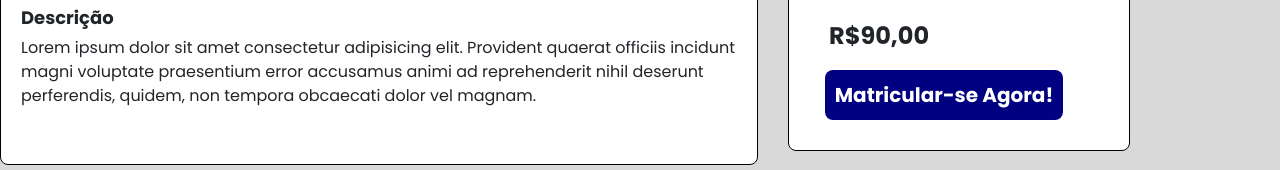
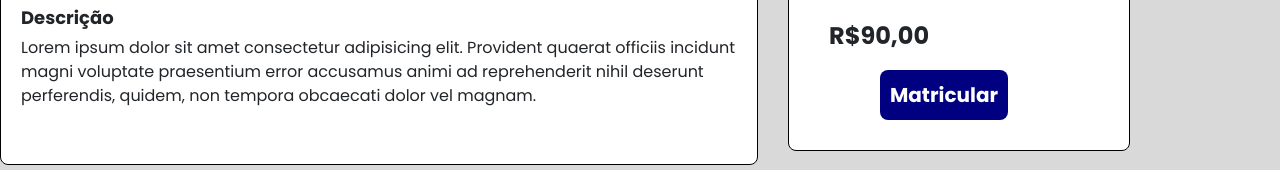
Before and after one commit to mdsreq-fga-unb/2022.2-iStudent, a React (Vite) app in the folder frontend/IStudent/: page /detalhes-curso in a window 1280 px wide. Shown: the part 429-599 px from the top of the page. Built offline with nearby package versions, Linux system fonts and the light colour scheme; no server answers.

Commit message:
feat: integrando matrícula e desmatrícula

```diff
--- a/frontend/IStudent/src/app/pages/courseDetail/CourseDetail.tsx
+++ b/frontend/IStudent/src/app/pages/courseDetail/CourseDetail.tsx
@@ -2,11 +2,17 @@ import { Button, CoursesCard, HeaderUser } from '../../shared/components'
 import {Container, Divisor, FirstBody, OtherCourses, SecondBody} from './styles'
 import Carousel from 'react-bootstrap/Carousel';
 import enrollCourse from '../../shared/services/student/enrollCourse';
-import { useState } from 'react';
+import { useEffect, useState } from 'react';
 import unrollCourse from '../../shared/services/student/unrollCourse';
 
-export function CourseDetail() {
+export function CourseDetail({ status } : any ) {
   const [enrollmentStatus, setEnrollmentStatus] = useState("AGUARDO");
+  const [currentStatus, setCurrentStatus] = useState(status)
+
+
+  useEffect(() => {
+    setCurrentStatus(status);
+  }, [status]);
 
   async function handleEnrollCourse(data: {userId: number; courseId: number}){
     setEnrollmentStatus("CARREGANDO");
@@ -19,6 +25,7 @@ export function CourseDetail() {
 
     setTimeout(() => {
       setEnrollmentStatus("SUCESSO");
+      setCurrentStatus("MATRICULADO");
     }, 2000)
   }
 
@@ -30,6 +37,11 @@ export function CourseDetail() {
     } catch (error: any) {
       alert(error.message);
     }
+
+    setTimeout(() => {
+      setEnrollmentStatus("SUCESSO");
+      setCurrentStatus("NAO_MATRICULADO");
+    })
   }
 
   return (
@@ -67,9 +79,20 @@ export function CourseDetail() {
           <div className='image-container'></div>
           <div className='price-container'><p>R$90,00</p></div>
           <div className="button-container">
-            <Button onClick={handleUnrollCourse}>
-              Matricular-se Agora!
-            </Button>
+            { currentStatus === "MATRICULADO" ? (
+              <div>
+                <Button onClick={handleUnrollCourse}>
+                  Cancelar Matrícula
+                </Button>
+
+              </div>
+            ) : (
+              <div>
+                <Button onClick={handleEnrollCourse}>
+                  Matricular
+                </Button>
+              </div>
+            )}
           </div>
         </SecondBody>
       </Divisor>
```
Also changed, not shown: 1 other file (tests, documents, lock files or other folders).
